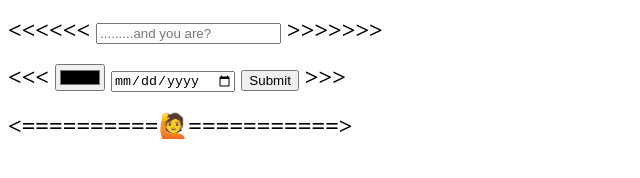
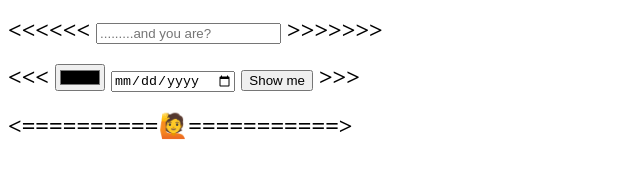
Before and after one commit to mavihs7/mavihs7.github.io, a plain HTML site: page index.html in a window 1280 px wide. Shown: the part 192-370 px from the top of the page, 0-640 px from the left. Drawn offline with Linux system fonts and the light colour scheme.

Commit message:
Update index.html

```diff
--- a/index.html
+++ b/index.html
@@ -18,7 +18,7 @@
 <h2><<<
 <input type="color">
 <input type="date">
-<input type="submit">
+<a href="lets-party.html"><button type="submit">Show me </button></a>
 >>>
 </h2>
 <h2><==========&#128587;===========> </h2>
```
